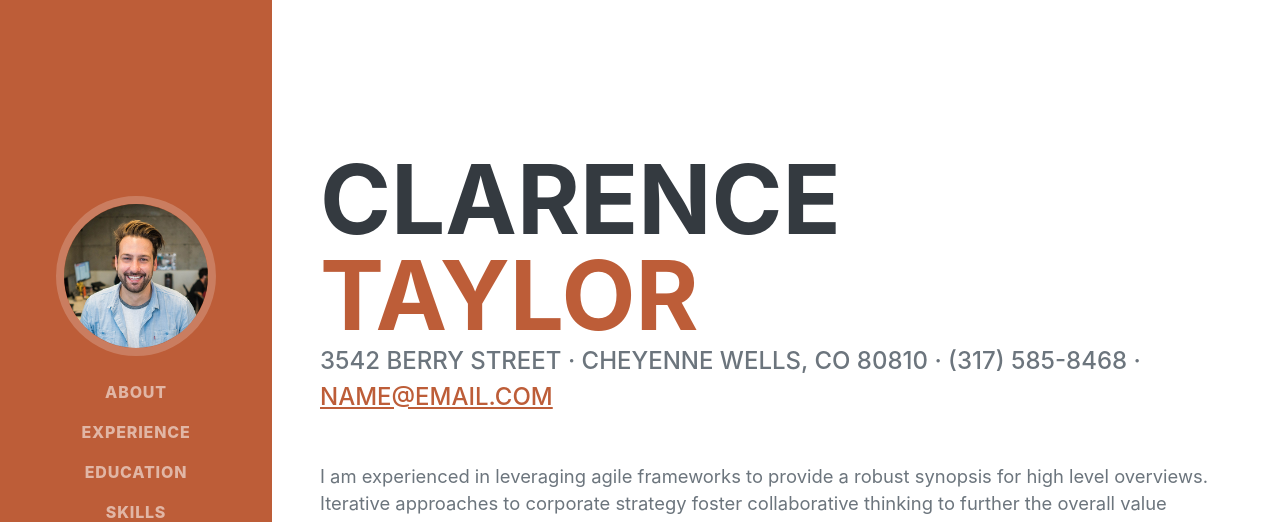
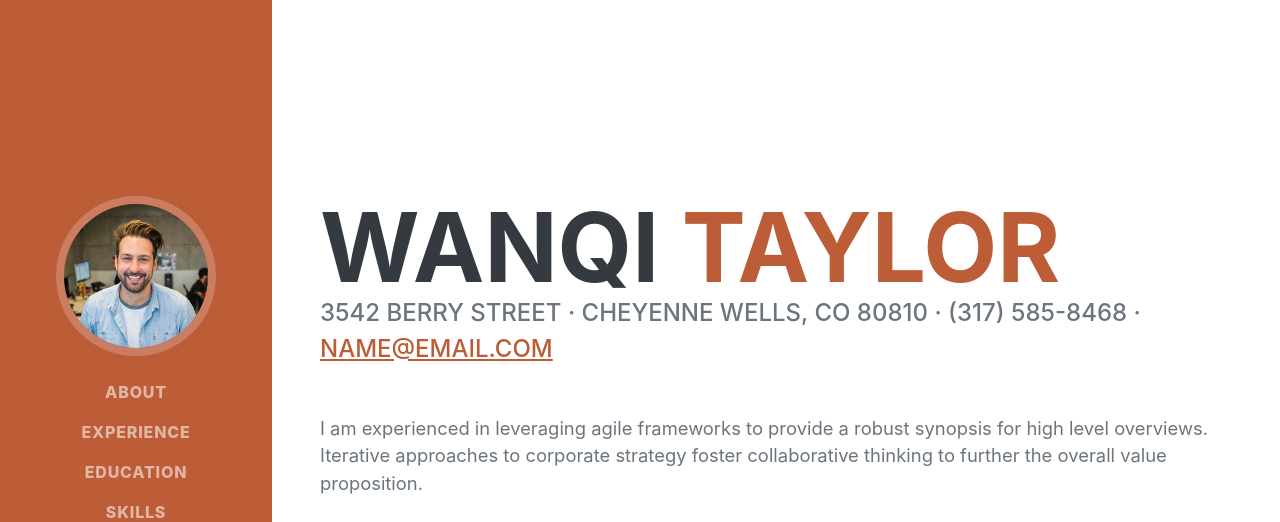
Before and after one commit to WanQi-K/website, a plain HTML site: page index.html in a window 1280 px wide. Shown: the top 522 px of the page. Drawn offline with nearby package versions, Linux system fonts and the light colour scheme; a web font is replaced by a local one.

Commit message:
Update index.html

```diff
--- a/index.html
+++ b/index.html
@@ -40,7 +40,7 @@
             <section class="resume-section" id="about">
                 <div class="resume-section-content">
                     <h1 class="mb-0">
-                        Clarence
+                        WanQi
                         <span class="text-primary">Taylor</span>
                     </h1>
                     <div class="subheading mb-5">
```
